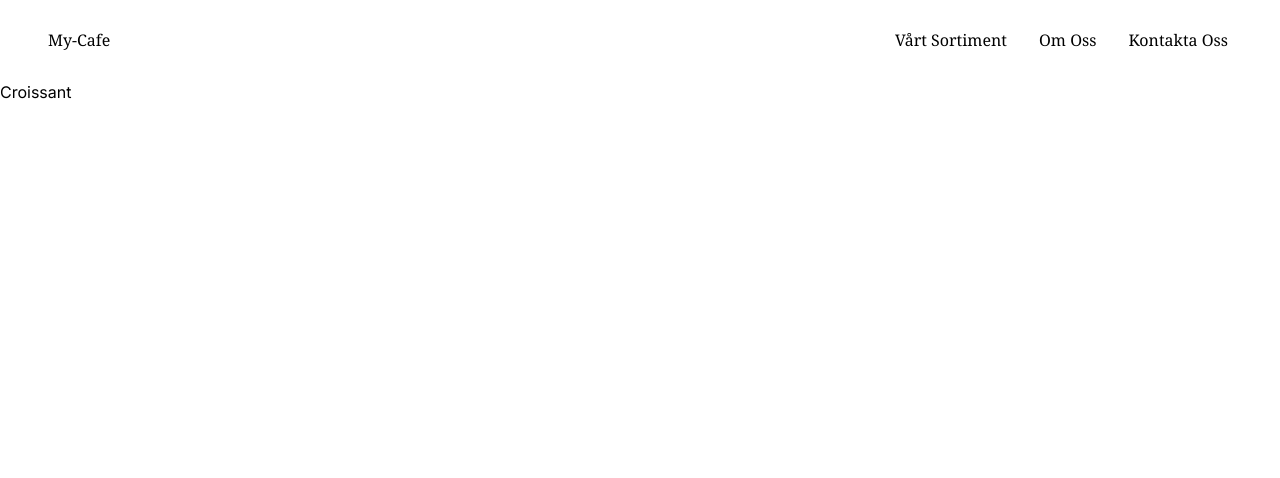
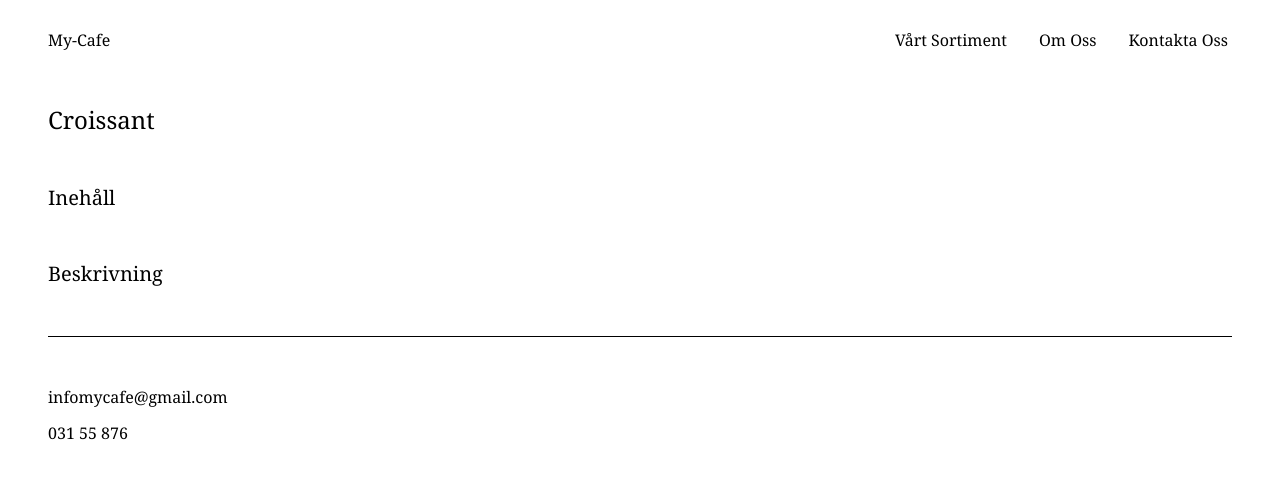
Before and after one commit to TaraSkoglund/my-cafe, a Next.js app: page /Croissant in a window 1280 px wide. Shown: the top 478 px of the page. Built offline with nearby package versions, Linux system fonts and the light colour scheme.

Commit message:
added base to page

```diff
--- a/app/[name]/page.jsx
+++ b/app/[name]/page.jsx
@@ -1,9 +1,41 @@
+// import Image from "next/image";
 export default function Page({ params }) {
   // const router = useRouter();
   // return <p>Post: {router.query.slug}</p>;
   return (
-    <div>
-      <p>{params.name}</p>
-    </div>
+    <section>
+      <div>
+        <div className="m-12 font-serif">
+          <h1 className="text-2xl">{params.name}</h1>
+        </div>
+        <div className="m-12 font-serif text-xl">
+          <h2>Inehåll</h2>
+          <ul>
+            <li>{params.ingredients}</li>
+          </ul>
+        </div>
+        <div className="m-12 font-serif text-xl">
+          <h2>Beskrivning</h2>
+          <p>{params.description}</p>
+          <p>{params.price}</p>
+        </div>
+      </div>
+      <div>
+        {/* <Image
+          src={img}
+          width={500}
+          height={500}
+          alt={title}
+          className="h-96 object-cover "
+        /> */}
+      </div>
+      <footer className="m-12 font-serif divide-y divide-black">
+        <div></div>
+        <div className="space-y-3 pt-12">
+          <h3>infomycafe@gmail.com</h3>
+          <h3>031 55 876</h3>
+        </div>
+      </footer>
+    </section>
   );
 }
```
